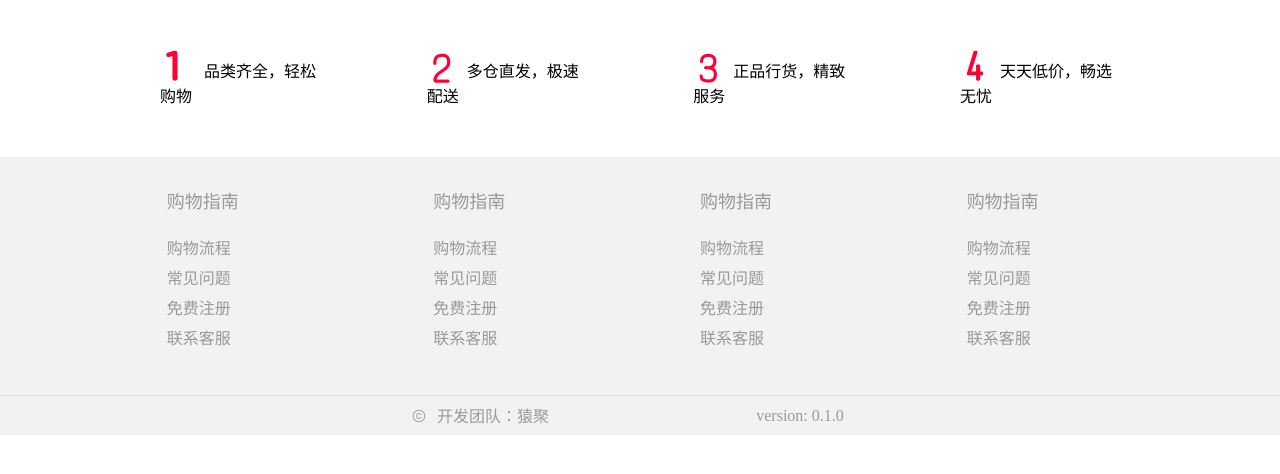
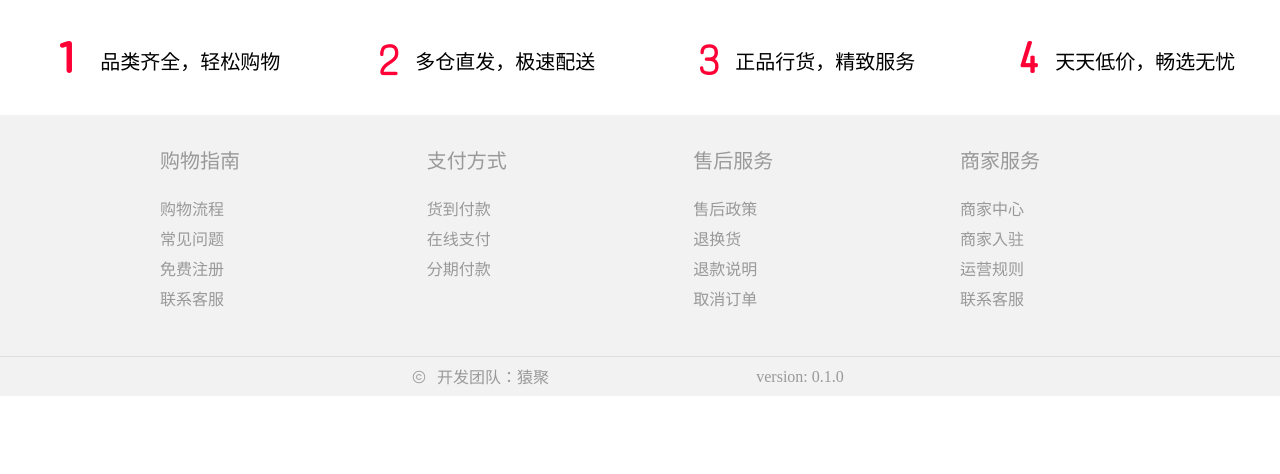
Before and after one commit to Shaun-Zhang0/mbc_mall, a Vue app: page /mall/footer in a window 1280 px wide. Shown: the top 474 px of the page. Built offline with nearby package versions, Linux system fonts and the light colour scheme.

Commit message:
Update footer.vue

```diff
--- a/src/components/mall/index/footer.vue
+++ b/src/components/mall/index/footer.vue
@@ -1,35 +1,34 @@
 <template>
     <div>
         <el-row class="footer_iconline">
-            <el-col :xs="0" :sm="1" :md="1" :lg="3" :xl="1">&nbsp;</el-col>
-            <el-col :span="3"><span class="footer_icon iconfont icon-num-1"></span> 品类齐全，轻松购物</el-col>
-            <el-col :xs="0" :sm="1" :md="1" :lg="2" :xl="1">&nbsp;</el-col>
-            <el-col :span="3"><span class="footer_icon iconfont icon-2"></span>多仓直发，极速配送</el-col>
-            <el-col :xs="0" :sm="1" :md="1" :lg="2" :xl="1">&nbsp;</el-col>
-            <el-col :span="3"><span class="footer_icon iconfont icon-3"></span>正品行货，精致服务</el-col>
-            <el-col :xs="0" :sm="1" :md="1" :lg="2" :xl="1">&nbsp;</el-col>
-            <el-col :span="3"><span class="footer_icon iconfont icon-icon-test1"></span>天天低价，畅选无忧</el-col>
+            <el-col :xs="1" :sm="2" :md="1" :lg="1" :xl="1">&nbsp;</el-col>
+            <el-col :xs="4" :sm="5" :md="4" :lg="5" :xl="4">
+                <span class="footer_icon iconfont icon-num-1"></span> 品类齐全，轻松购物</el-col>
+            <el-col :xs="2" :sm="1" :md="2" :lg="1" :xl="2">&nbsp;</el-col>
+            <el-col :xs="4" :sm="4" :md="4" :lg="5" :xl="4">
+                <span class="footer_icon iconfont icon-2"></span>多仓直发，极速配送</el-col>
+            <el-col :xs="2" :sm="1" :md="2" :lg="1" :xl="2">&nbsp;</el-col>
+            <el-col :xs="4" :sm="4" :md="4" :lg="5" :xl="4">
+                <span class="footer_icon iconfont icon-3"></span>正品行货，精致服务</el-col>
+            <el-col :xs="2" :sm="1" :md="2" :lg="1" :xl="2">&nbsp;</el-col>
+            <el-col :xs="4" :sm="4" :md="4" :lg="5" :xl="4">
+                <span class="footer_icon iconfont icon-icon-test1"></span>天天低价，畅选无忧</el-col>
 
         </el-row>
 
         <el-row class="footer">
-            <el-col :xs="0" :sm="1" :md="1" :lg="3" :xl="1">&nbsp;</el-col>
-            <el-col class="col" :lg="3">
+            <el-col :xs="2" :sm="2" :md="2" :lg="3" :xl="2">&nbsp;</el-col>
+            <el-col :xs="3" :sm="3" :md="4" :lg="3" :xl="3" class="col">
                 <el-row>
-                    <el-col :xs="0" :sm="1" :md="1" :lg="1" :xl="1">&nbsp;</el-col>
-                    <el-col :span="23" style="font-size:18px;">购物指南</el-col>
+                    <el-col :span="24" style="font-size:2.5vh;">购物指南</el-col>
                 </el-row>
                 <el-row>
                     <el-col :span="24">
                         <ul class="footer_ul">
-                            <el-col :xs="0" :sm="1" :md="1" :lg="1" :xl="1">&nbsp;</el-col>
-                            <li>购物流程</li>
-                            <el-col :xs="0" :sm="1" :md="1" :lg="1" :xl="1">&nbsp;</el-col>
-                            <li>常见问题</li>
-                            <el-col :xs="0" :sm="1" :md="1" :lg="1" :xl="1">&nbsp;</el-col>
-                            <li>免费注册</li>
-                            <el-col :xs="0" :sm="1" :md="1" :lg="1" :xl="1">&nbsp;</el-col>
-                            <li>联系客服</li>
+                            <li><span>购物流程</span></li>
+                            <li><span>常见问题</span></li>
+                            <li><span>免费注册</span></li>
+                            <li><span>联系客服</span></li>
                         </ul>
                     </el-col>
 
@@ -37,71 +36,53 @@
 
             </el-col>
 
-            <el-col :xs="0" :sm="1" :md="1" :lg="2" :xl="1">&nbsp;</el-col>
-            <el-col class="col" :lg="3">
+            <el-col :xs="3" :sm="3" :md="2" :lg="2" :xl="3">&nbsp;</el-col>
+            <el-col :xs="3" :sm="3" :md="4" :lg="3" :xl="3" class="col">
                 <el-row>
-                    <el-col :xs="0" :sm="1" :md="1" :lg="1" :xl="1">&nbsp;</el-col>
-                    <el-col :span="23" style="font-size:18px;">购物指南</el-col>
+                    <el-col :span="24" style="font-size:2.5vh;">支付方式</el-col>
                 </el-row>
                 <el-row>
                     <el-col :span="24">
                         <ul class="footer_ul">
-                            <el-col :xs="0" :sm="1" :md="1" :lg="1" :xl="1">&nbsp;</el-col>
-                            <li>购物流程</li>
-                            <el-col :xs="0" :sm="1" :md="1" :lg="1" :xl="1">&nbsp;</el-col>
-                            <li>常见问题</li>
-                            <el-col :xs="0" :sm="1" :md="1" :lg="1" :xl="1">&nbsp;</el-col>
-                            <li>免费注册</li>
-                            <el-col :xs="0" :sm="1" :md="1" :lg="1" :xl="1">&nbsp;</el-col>
-                            <li>联系客服</li>
+                            <li><span>货到付款</span></li>
+                            <li><span>在线支付</span></li>
+                            <li><span>分期付款</span></li>
                         </ul>
                     </el-col>
 
                 </el-row>
 
             </el-col>
-
-            <el-col :xs="0" :sm="1" :md="1" :lg="2" :xl="1">&nbsp;</el-col>
-            <el-col class="col" :lg="3">
+            <el-col :xs="3" :sm="3" :md="2" :lg="2" :xl="3">&nbsp;</el-col>
+            <el-col :xs="3" :sm="3" :md="4" :lg="3" :xl="3" class="col">
                 <el-row>
-                    <el-col :xs="0" :sm="1" :md="1" :lg="1" :xl="1">&nbsp;</el-col>
-                    <el-col :span="23" style="font-size:18px;">购物指南</el-col>
+                    <el-col :span="24" style="font-size:2.5vh;">售后服务</el-col>
                 </el-row>
                 <el-row>
                     <el-col :span="24">
                         <ul class="footer_ul">
-                            <el-col :xs="0" :sm="1" :md="1" :lg="1" :xl="1">&nbsp;</el-col>
-                            <li>购物流程</li>
-                            <el-col :xs="0" :sm="1" :md="1" :lg="1" :xl="1">&nbsp;</el-col>
-                            <li>常见问题</li>
-                            <el-col :xs="0" :sm="1" :md="1" :lg="1" :xl="1">&nbsp;</el-col>
-                            <li>免费注册</li>
-                            <el-col :xs="0" :sm="1" :md="1" :lg="1" :xl="1">&nbsp;</el-col>
-                            <li>联系客服</li>
+                            <li><span>售后政策</span></li>
+                            <li><span>退换货</span></li>
+                            <li><span>退款说明</span></li>
+                            <li><span>取消订单</span></li>
                         </ul>
                     </el-col>
 
                 </el-row>
 
             </el-col>
-
-            <el-col :xs="0" :sm="1" :md="1" :lg="2" :xl="1">&nbsp;</el-col>
-            <el-col class="col" :lg="3">
+            <el-col :xs="3" :sm="3" :md="2" :lg="2" :xl="3">&nbsp;</el-col>
+            <el-col :sm="4" :xs="3" :md="4" :lg="3" :xl="3" class="col">
                 <el-row>
-                    <el-col :xs="0" :sm="1" :md="1" :lg="1" :xl="1">&nbsp;</el-col>
-                    <el-col :span="23" style="font-size:18px;">购物指南</el-col>
+                    <el-col :span="24" style="font-size:2.5vh;">商家服务</el-col>
                 </el-row>
                 <el-row>
                     <el-col :span="24">
                         <ul class="footer_ul">
-                            <el-col :xs="0" :sm="1" :md="1" :lg="1" :xl="1">&nbsp;</el-col>
-                            <li>购物流程</li>
-                            <el-col :xs="0" :sm="1" :md="1" :lg="1" :xl="1">&nbsp;</el-col>
-                            <li>常见问题</li>
-                            <el-col :xs="0" :sm="1" :md="1" :lg="1" :xl="1">&nbsp;</el-col>
-                            <li>免费注册</li>
-                            <el-col :xs="0" :sm="1" :md="1" :lg="1" :xl="1">&nbsp;</el-col>
-                            <li>联系客服</li>
+                            <li><span>商家中心</span></li>
+                            <li><span>商家入驻</span></li>
+                            <li><span>运营规则</span></li>
+                            <li><span>联系客服</span></li>
                         </ul>
                     </el-col>
 
@@ -111,22 +92,23 @@
 
         </el-row>
         <el-row class="version">
-            <el-col :xs="0" :sm="1" :md="1" :lg="6" :xl="1">&nbsp;</el-col>
-            <el-col :span="6">
+            <el-col :xs="5" :sm="9" :md="1" :lg="6" :xl="6">&nbsp;</el-col>
+            <el-col :xs="7" :sm="6" :lg="6" :xl="6">
                 <span class="iconfont icon-banquan"></span>开发团队：猿聚</el-col>
-            <el-col :span="6">version: 0.1.0</el-col>
+            <el-col :xs="7" :sm="6" :lg="6" :xl="6">version: 0.1.0</el-col>
         </el-row>
 
     </div>
 </template>
 <style scoped>
-.footer_iconline{
-    padding-top: 50px;
-    padding-bottom: 50px;
+.footer_iconline {
+  padding-top: 5vh;
+  padding-bottom: 5vh;
+  font-size: 2.5vh;
 }
-.footer_icon{
-    font-size: 30px;
-    color: #ff0036;
+.footer_icon {
+  font-size: 4vh;
+  color: #ff0036;
 }
 .footer {
   background-color: #f2f2f2;
@@ -145,15 +127,26 @@
 }
 .footer_ul li {
   padding-top: 6px;
+  font-size: 2vh;
+}
+.footer_ul li span{
+    cursor: pointer;
+}
+.footer_ul li span:hover{
+    color: #ff0036;
 }
 .version {
   /* padding-top: 20px; */
   background-color: #f2f2f2;
-  height: 40px;
-  line-height: 40px;
+  height: 5vh;
+  line-height: 5vh;
   color: #999;
-  border-top: 1px solid #dedede;
+  font-size: 2vh;
+  border-top: 0.2vh solid #dedede;
   text-align: center;
+}
+.icon-banquan {
+  font-size: 2vh;
 }
 </style>
 <script>
```
